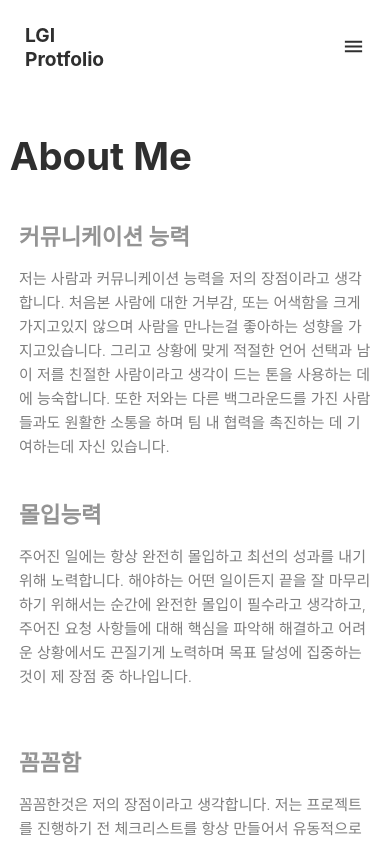
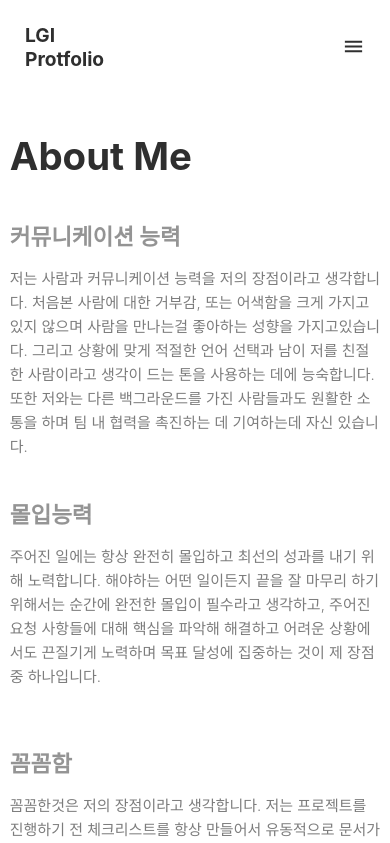
Before and after one commit to limdumb/Portfolio_LimDumb, a Next.js app: page /aboutme in a window 390 px wide. Shown: the top 843 px of the page. Built offline with nearby package versions, Linux system fonts and the light colour scheme; a web font is replaced by a local one.

Commit message:
layout: Project 및 Stack 레이아웃 수정

```diff
--- a/src/components/common/aboutme/style/aboutMe.module.css
+++ b/src/components/common/aboutme/style/aboutMe.module.css
@@ -28,7 +28,7 @@
     display: flex;
     flex-wrap: nowrap;
     flex-direction: column;
-    width: 95%;
+    width: 100%;
   }
 }
 
--- a/src/components/common/project/Project.tsx
+++ b/src/components/common/project/Project.tsx
@@ -46,7 +46,6 @@ export const MainContainer = styled.div<ContainerPropsType>`
 
 export const ContentsContainer = styled.div<{ category?: "home" }>`
   margin: 0 auto;
-  min-height: 555px;
   width: 1200px;
   display: flex;
   flex-direction: ${(props) => (props.category ? "none" : "column")};
--- a/src/components/common/project/style/projectBox.module.css
+++ b/src/components/common/project/style/projectBox.module.css
@@ -32,7 +32,6 @@
 
 .Detaile_Wrapper {
   margin-left: 8.3%;
-  max-width: 50%;
   flex: 0 0 51%;
 }
 
@@ -95,7 +94,6 @@
   }
   .Information_Wrapper {
     padding: 0;
-    width: 340px;
   }
 }
 
--- a/src/components/common/stack/Stack.tsx
+++ b/src/components/common/stack/Stack.tsx
@@ -23,7 +23,6 @@ export default function Stack() {
       {modalOpen ? <SideBar toggleModal={toggleModal} /> : null}
       <Header category="stack" toggleModal={toggleModal} />
       <ContentsContainer>
-        <div>
         <h1 className={styles.Intro_Title}>Stack</h1>
         <div className={styles.Stack_Box_Container}>
           <h3 className={styles.Stack_Title}>Language</h3>
@@ -61,7 +60,6 @@ export default function Stack() {
             })}
           </div>
         </div>
-        </div>
       </ContentsContainer>
     </MainContainer>
   );
--- a/src/components/common/stack/style/stack.module.css
+++ b/src/components/common/stack/style/stack.module.css
@@ -1,6 +1,5 @@
 .Intro_Title {
   color: #2f2f2f;
-  margin-bottom: 40px;
 }
 
 .Stack_Box_Container {
```
Lines whose indentation alone changed are shown as unchanged.
